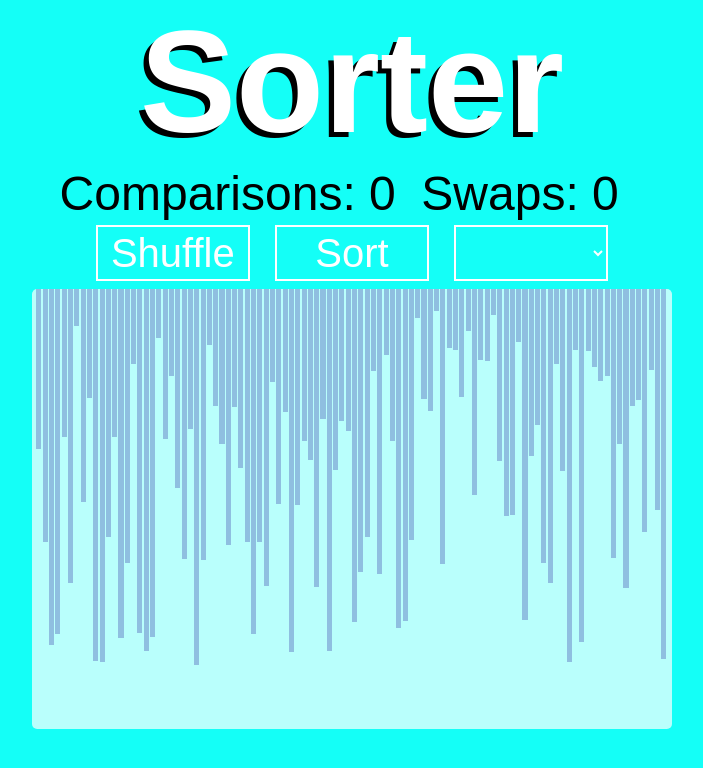
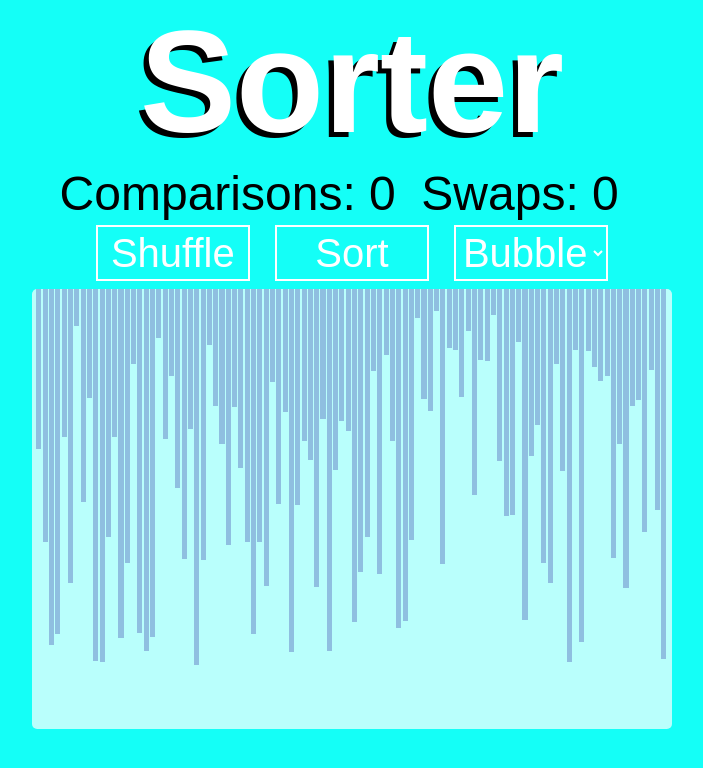
Before and after one commit to EthanGrebmeier/sorter, an Angular app: page / in a window 1280 px wide. Shown: the top 768 px of the page, without its empty margins (288-991 px from the left). Built offline with nearby package versions, Linux system fonts and the light colour scheme.

Commit message:
added default sort selection

```diff
--- a/src/app/graph/graph.component.html
+++ b/src/app/graph/graph.component.html
@@ -8,7 +8,7 @@
 
 
             <select formControlName="sorts" id="forms" [disabled]="sortInProgress">
-                <option *ngFor="let sort of sorts; let i = index" [value]="sorts[i].sort">
+                <option *ngFor="let sort of sorts; let i = index" (value)="sorts[i].sort">
                     {{sorts[i].sort}}
                 </option>
             </select>
--- a/src/app/graph/graph.component.scss
+++ b/src/app/graph/graph.component.scss
@@ -41,6 +41,7 @@ body{
    }
 
    select{
+
        align-self: center;
        width: 12vw;
        background: transparent;
@@ -57,6 +58,8 @@ body{
        margin-right: 1vw;
 
    }
+
+   select::-ms-expand { display: block; }
 
 
     option{
```
